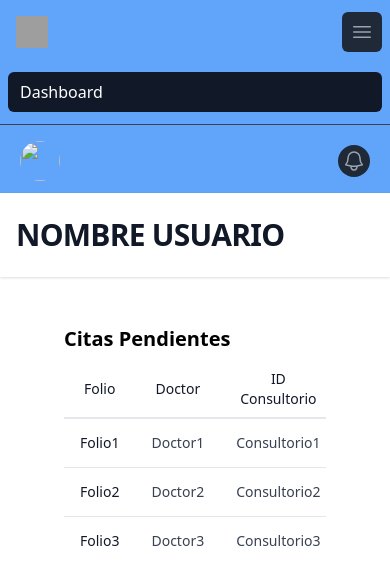
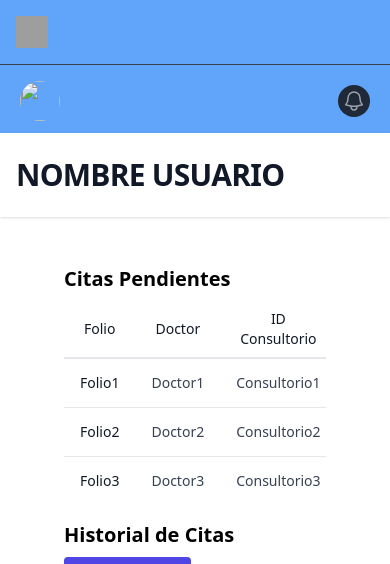
Before and after one commit to EliasE83/MedQ-AMV, a Flask app: page /citas in a window 390 px wide. Shown: the top 564 px of the page. Run offline with Flask 3, Linux system fonts and the light colour scheme; some libraries are stand-ins or nearby versions; grey boxes are pictures that could not be loaded.

Commit message:
no me acuerdo

```diff
--- a/templates/citas.html
+++ b/templates/citas.html
@@ -100,7 +100,7 @@
           >
             Mostrar Historial
           </button>
-          <div id="historialTable" class="hidden">
+        <div id="historialTable" class="hidden">
 
     <div class="overflow-x-auto">
       <table class="min-w-full divide-y-2 divide-gray-200 bg-white text-sm">
--- a/templates/dashboardU.html
+++ b/templates/dashboardU.html
@@ -46,30 +46,11 @@
               </div>
             </div>
           </div>
-          <div class="-mr-2 flex md:hidden">
-            <!-- Mobile menu button -->
-            <button type="button" class="relative inline-flex items-center justify-center rounded-md bg-gray-800 p-2 text-gray-400 hover:bg-gray-700 hover:text-white focus:outline-none focus:ring-2 focus:ring-white focus:ring-offset-2 focus:ring-offset-gray-800" aria-controls="mobile-menu" aria-expanded="false">
-              <span class="absolute -inset-0.5"></span>
-              <span class="sr-only">Open main menu</span>
-              <!-- Menu open: "hidden", Menu closed: "block" -->
-              <svg class="block h-6 w-6" fill="none" viewBox="0 0 24 24" stroke-width="1.5" stroke="currentColor" aria-hidden="true">
-                <path stroke-linecap="round" stroke-linejoin="round" d="M3.75 6.75h16.5M3.75 12h16.5m-16.5 5.25h16.5" />
-              </svg>
-              <!-- Menu open: "block", Menu closed: "hidden" -->
-              <svg class="hidden h-6 w-6" fill="none" viewBox="0 0 24 24" stroke-width="1.5" stroke="currentColor" aria-hidden="true">
-                <path stroke-linecap="round" stroke-linejoin="round" d="M6 18L18 6M6 6l12 12" />
-              </svg>
-            </button>
-          </div>
         </div>
       </div>
 
       <!-- Mobile menu, show/hide based on menu state. -->
       <div class="md:hidden" id="mobile-menu">
-        <div class="space-y-1 px-2 pb-3 pt-2 sm:px-3">
-          <!-- Current: "bg-gray-900 text-white", Default: "text-gray-300 hover:bg-gray-700 hover:text-white" -->
-          <a href="#" class="bg-gray-900 text-white block rounded-md px-3 py-2 text-base font-medium" aria-current="page">Dashboard</a>
-        </div>
         <div class="border-t border-gray-700 pb-3 pt-4">
           <div class="flex items-center px-5">
             <div class="flex-shrink-0">
```
